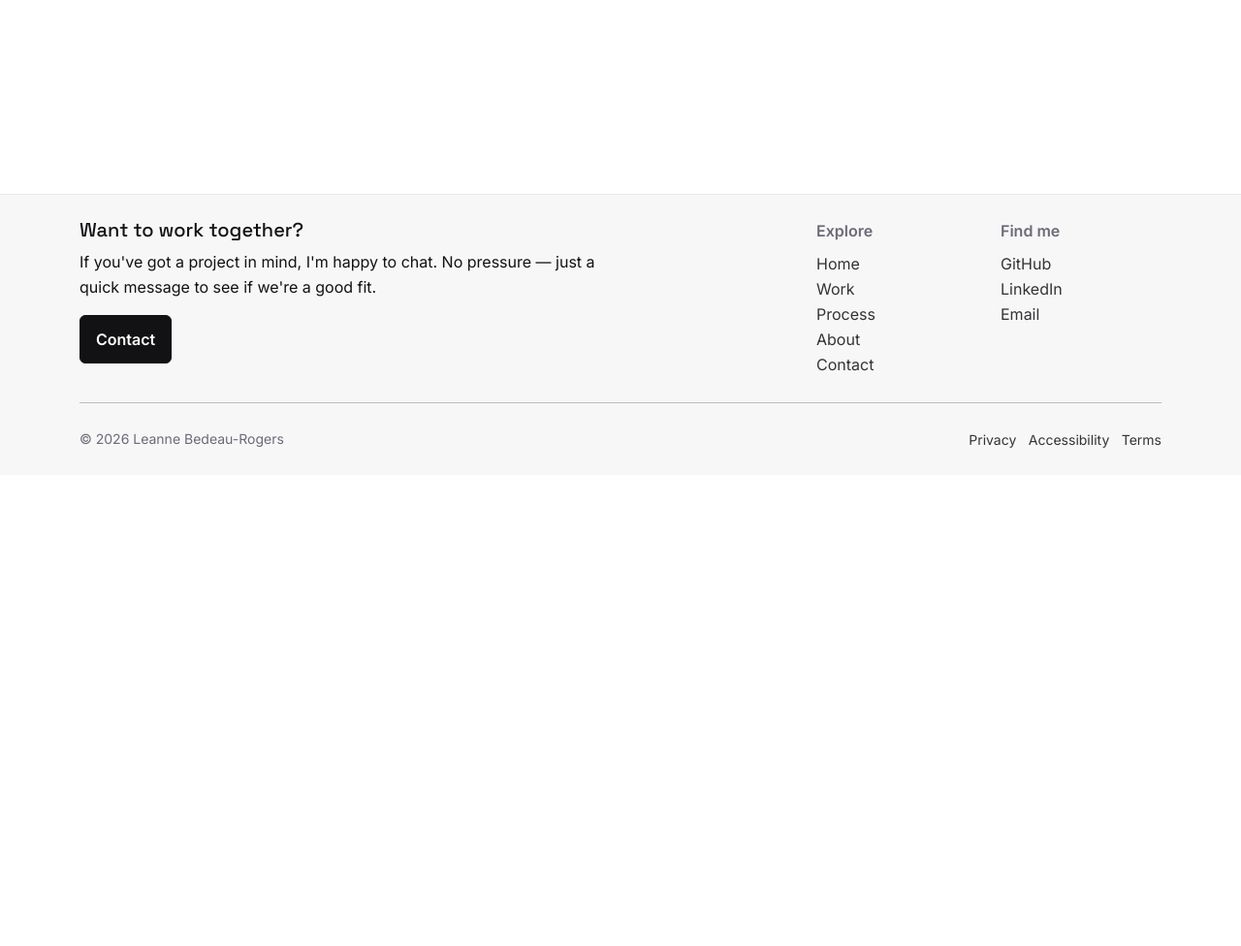
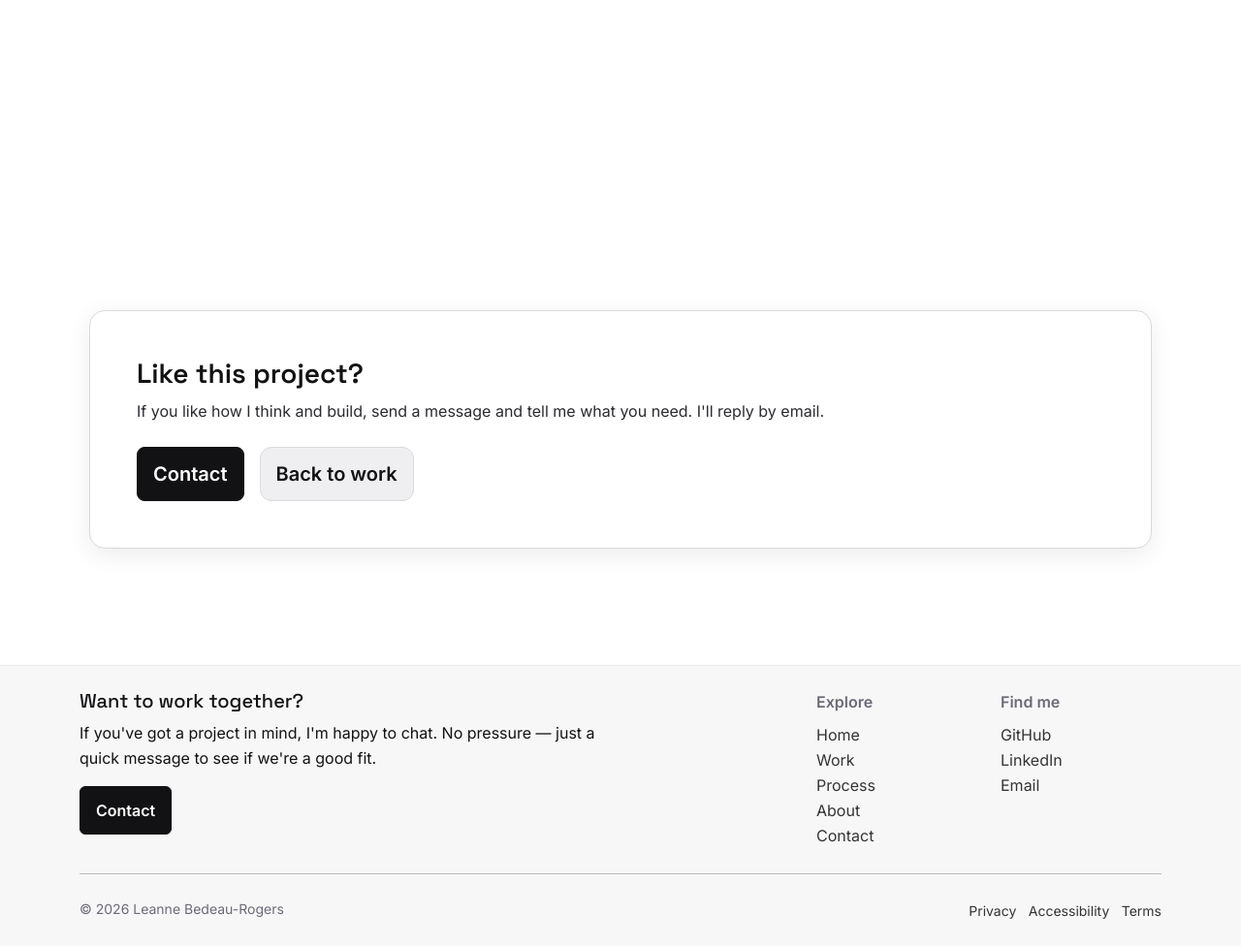
Before and after one commit to creatvie-introvert/portfolio-2026, a Django app: template portfolio/templates/portfolio/case_study.html in a window 1280 px wide. Shown: the part 288-1264 px from the top of the page at 97% size. Before the commit the page ends 750 px from the top, so only its background shows below. Run offline with Django 5.2, Linux system fonts and the light colour scheme; the template is opened without the code that fills it, so the values that code supplies are empty.

Commit message:
feat: add case study cta section with contact and work navigation

```diff
--- a/portfolio/templates/portfolio/case_study.html
+++ b/portfolio/templates/portfolio/case_study.html
@@ -548,4 +548,45 @@
     </div>
 </section>
 {% endif %}
+
+<!-- CTA section -->
+<section class="section section-cta">
+    <div class="container">
+
+        <div class="cta-card u-surface p-4 p-md-5 text-center text-md-start">
+
+            <div class="row align-items-center g-4">
+
+                <!-- Text -->
+                <div class="cta-text">
+                    <h2 class="h3 fw-semibold mb-2">
+                        Like this project?
+                    </h2>
+
+                    <p class="text-secondary mb-0">
+                        If you like how I think and build, send a message and tell me what you need. I'll reply by email.
+                    </p>
+                </div>
+
+                <!-- Buttons -->
+                <div class="d-flex flex-column flex-sm-row gap-3">
+
+                    <a
+                        href="/#contact"
+                        class="btn btn-dark btn-lg u-btn-fluid"
+                    >
+                        Contact
+                    </a>
+
+                    <a
+                        href="/portfolio/work/"
+                        class="btn btn-outline-secondary btn-lg u-btn-fluid"
+                    >
+                        Back to work
+                    </a>
+                </div>
+            </div>
+        </div>
+    </div>
+</section>
 {% endblock %}
```
